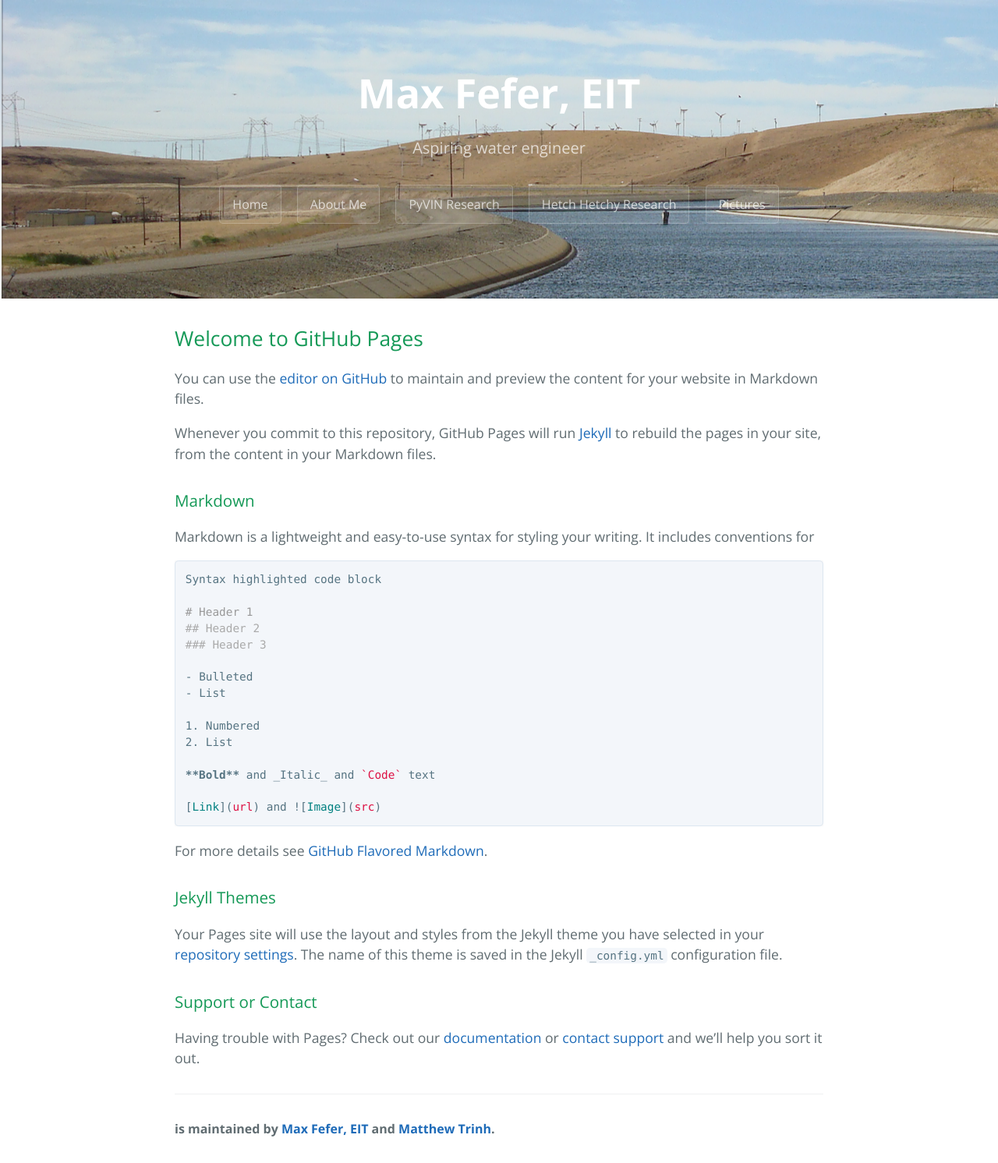
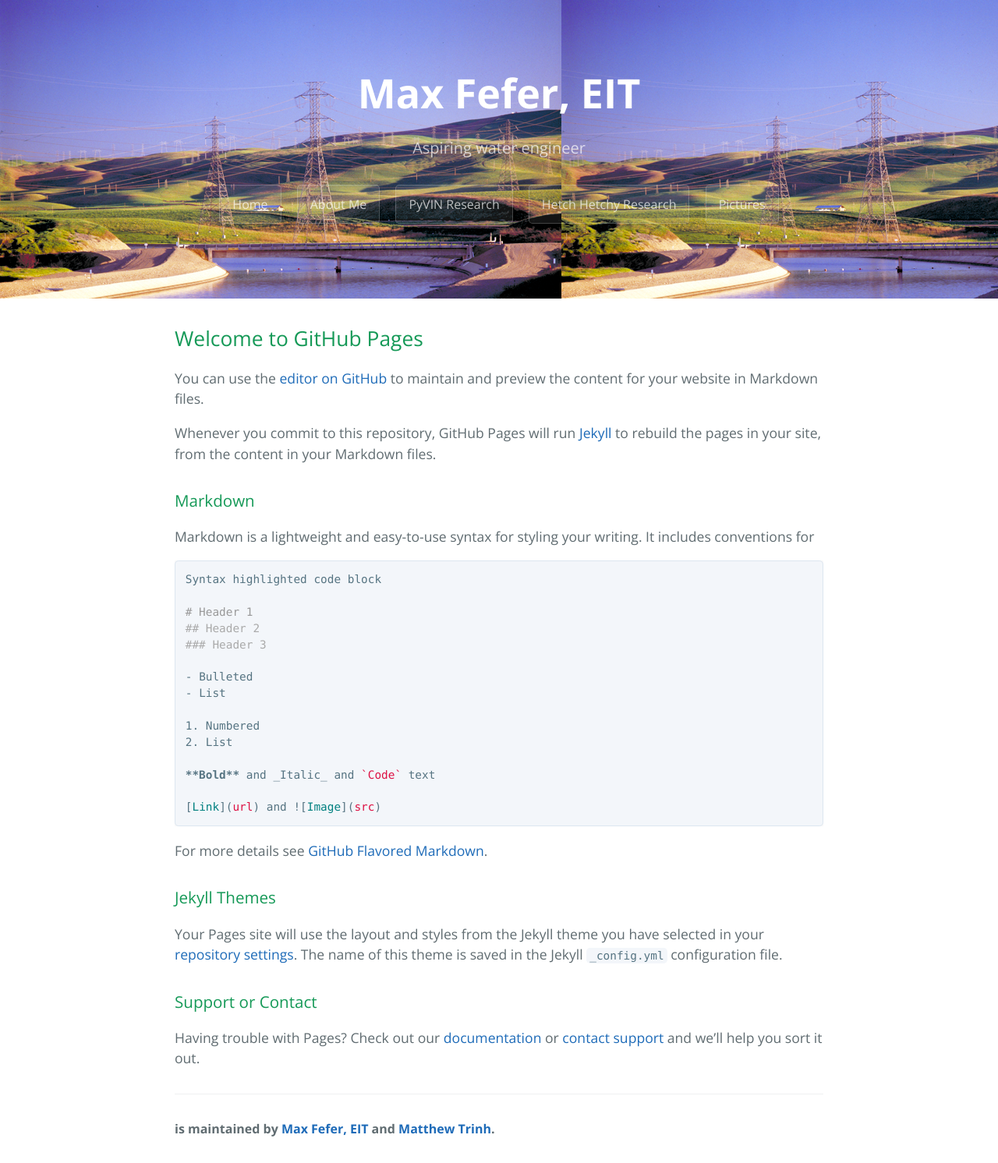
Before and after one commit to mfefer/mfefer.github.io, a Jekyll site: the page built from index.md, in a window 1280 px wide. Shown: the whole page at 78% size. Built offline with Jekyll 4.4.1, drawn with Linux system fonts in a browser that asks for light colours; our own code applies the rules of GitHub Pages for plain Markdown files; the list of posts is cut into pages by our own code.

Commit message:
Update cayman.css

```diff
--- a/css/cayman.css
+++ b/css/cayman.css
@@ -138,7 +138,7 @@ a:hover { text-decoration: underline; }
 @media screen and (min-width: 42em) and (max-width: 64em) { .btn { padding: 0.6rem 0.9rem; font-size: 0.9rem; } }
 @media screen and (max-width: 42em) { .btn { display: block; width: 100%; padding: 0.75rem; font-size: 0.9rem; }
   .btn + .btn { margin-top: 1rem; margin-left: 0; } }
-.page-header { color: #fff; text-align: center; background-color: #159957; background-image: url("/other/small.png"); }
+.page-header { color: #fff; text-align: center; background-color: #159957; background-image: url("/other/aqueduct.png"); }
 @media screen and (min-width: 64em) { .page-header { padding: 5rem 6rem; } }
 @media screen and (min-width: 42em) and (max-width: 64em) { .page-header { padding: 3rem 4rem; } }
 @media screen and (max-width: 42em) { .page-header { padding: 2rem 1rem; } }
```
